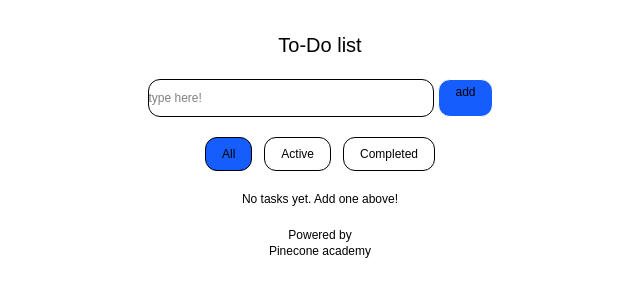
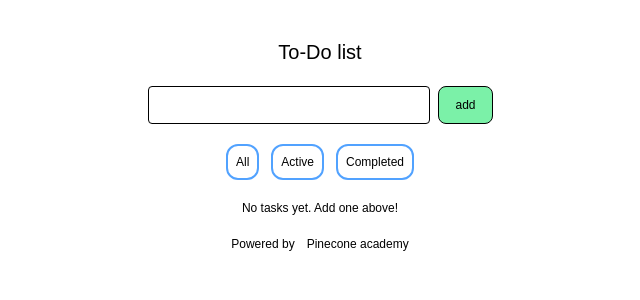
Before and after one commit to Baatar-line/aad, a Next.js app: page / in a window 1280 px wide. Shown: the top 300 px of the page, without its empty margins (320-960 px from the left). Built offline with nearby package versions, Linux system fonts and the light colour scheme.

Commit message:
gertei vrgeljlvvlj hiih

```diff
--- a/src/app/page.js
+++ b/src/app/page.js
@@ -1,36 +1,76 @@
-import { Input, Tod } from "@/components/Todo";
+"use client";
+
+import { Input } from "@/components/Input";
+import Tabs from "@/components/Tabs";
 import Image from "next/image";
+import { useState } from "react";
+
 
 export default function Home() {
+  //  Жагсаалтанд байгаа бүх task-ууд
+  const [tasks, setTasks] = useState([]);
+
+  // Input дотор бичсэн текст
+  const [inputValue, setInputValue] = useState("");
+
+  const handleClick = () => {
+    // 1111111111111 Хэрэглэгч input-д текст бичэх бүрд inputValue state шинэчлэгдэнэ.
+    // ...tasks гэдэг нь spread оператор — хуучин жагсаалтыг хадгалж, шинээр нэмнэ гэсэн үг.
+    setTasks([inputValue, ...tasks]);
+    setInputValue("");
+  };
   return (
     <div className="flex flex-col justify-center items-center">
       <div
         className=" flex flex-col min-w-[377px] min-h-[290px] bg-white
-     text-black rounded-2xl justify-center items-center text-xs gap-5"
+     text-black rounded-lg justify-center items-center text-xs gap-5"
       >
         {" "}
         <h1 className="text-cemibold text-xl">To-Do list</h1>
-        <div className="flex w-[345px] min-h-[38px] justify-between gap-1">
-          <Input />
-          <div className="border-white bg-blue-600 border rounded-xl p-1 px-4">
+        <div className="flex w-[345px] min-h-[38px] justify-between gap-2">
+          {/* 44444444444. setInputValue функцийг prop-оор дамжуулж
+           өгснөөр Input доторх өөрчлөлт page.js дэх state-г шууд шинэчилж чадна. */}
+          <Input setInputValue={setInputValue} />
+          <botton
+            // 22222222222 Шинэ task-ыг жагсаалтын эхэнд нэмнэ
+            onClick={handleClick}
+            className="border-black flex items-center bg-green-300 border rounded-lg p-1 px-4"
+          >
             add
-          </div>
+          </botton>
         </div>
         <div className="flex gap-3 border-black ">
+          {/* <botton className=" border rounded-lg py-2 px-4 ">
+            All
+          </botton>
+          <p className=" border rounded-lg py-2 px-4">Active</p>
+          <p className="border rounded-lg py-2 px-4">Completed</p> */}
+          <Tabs/>
+        </div>
+        {/* <botton onClick={()=> setTasks(tasks + 1 )}>{tasks}times clicked</botton> */}
+        {/* 3333333333333 tasks массив доторх бүх элементийг давтаж, <p> tag-аар харуулна. */}
+        {tasks.length === 0 ? (
+          <p>No tasks yet. Add one above!</p>
+        ) : (
+          <div className="flex flex-col justify-between gap-1">
+            {/* tasks массив доторх бүх элементийг давтаж, <p> tag-аар харуулна. */}
+            {tasks.map((task, index) => {
+              return (
+                <div className="flex justify-between  w-[250px] border border-black rounded-lg px-6 py-2 bg-emerald-100">
+                  <input type="checkbox" />
+                  <p key={index}>{task} </p>
+                  <input type="button" />
+                </div>
+              );
+            })}
+          </div>
+        )}
+        <div className="flex justify-center gap-3">
           {" "}
-          <botton className=" border rounded-xl py-2 px-4 bg-blue-600">All</botton>
-          <p className=" border rounded-xl py-2 px-4">Active</p>
-          <p className="border rounded-xl py-2 px-4">Completed</p>{" "}
+          <p>Powered by</p>
+          <p>Pinecone academy</p>
         </div>
-        <p>No tasks yet. Add one above!</p>
-        <div className="flex flex-col justify-center items-center">
-        {" "}
-        <p>Powered by</p>
-        <p>Pinecone academy</p>
       </div>
-      </div>
-
-
     </div>
   );
 }
--- /dev/null
+++ b/src/components/Input.jsx
@@ -0,0 +1,24 @@
+import React  from 'react'
+
+
+export const Input = ({setInputValue}) => {
+
+  return (
+
+    <input
+    onChange={(event) => {
+    setInputValue(event.target.value)
+    console.log(event.target.value);
+
+}}
+    type= "text"
+    className='border border-black
+     w-3xl rounded-sm'
+
+    />
+  )
+}
+
+
+// xs=2px , sm=4px , md=6px , lg=8px , xl=12px,
+// 2xl=16px , 3xl=24px , 4xl=32px,
--- /dev/null
+++ b/src/components/Tabs.jsx
@@ -0,0 +1,29 @@
+import React from 'react'
+
+const tabs = [
+  {isActive:true, tabName:"All", id:Math.random()},
+  {isActive:false, tabName:"Active", id:Math.random()},
+  {isActive:false, tabName:"Completed", id:Math.random()}]
+
+const makeActive = (id)=>{
+console.log("id", id);
+}
+const Tabs = () => {
+  return (
+    <div className='flex gap-3'>
+           {tabs.map((tab)=>{
+    return(
+        <button
+        onClick={()=>{makeActive(tab.id)}}
+        className='border-2 rounded-xl border-blue-400 p-2'>
+            {tab.tabName}
+        </button>
+    )
+   })}
+    </div>
+  )
+
+}
+
+
+export default Tabs
--- a/src/components/Todo.jsx
+++ b/src/components/Todo.jsx
@@ -1,8 +1,10 @@
 import React from 'react'
 
-export const Input = () => {
+export const Input = ({setInputValue}) => {
   return (
-    <input className='border
+    <input
+    onc
+    className='border
     rounded-xl w-4xl'
     placeholder='type here!'/>
   )
```
